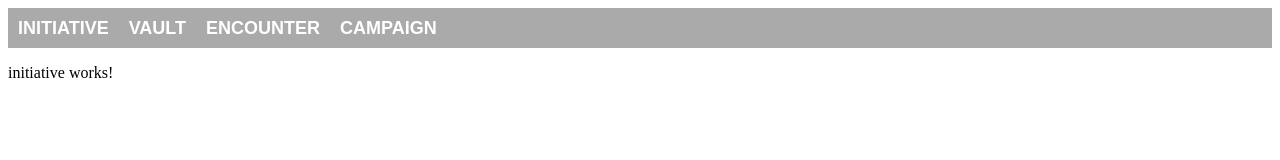
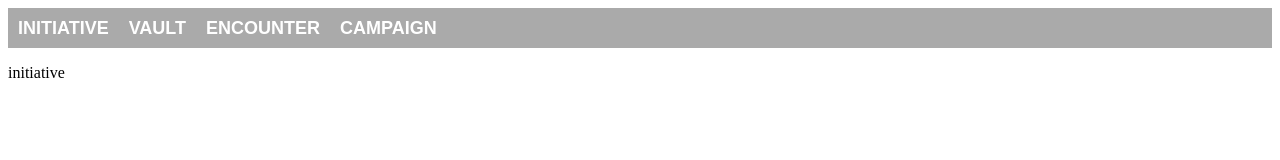
Before and after one commit to parkernalch/savage-suite, an Angular app: page /initiative in a window 1280 px wide. Shown: the top 160 px of the page. Built offline with nearby package versions, Linux system fonts and the light colour scheme.

Commit message:
this is a non-change

```diff
--- a/src/app/components/initiative/initiative.component.html
+++ b/src/app/components/initiative/initiative.component.html
@@ -1 +1 @@
-<p>initiative works!</p>
+<p>initiative</p>
```
